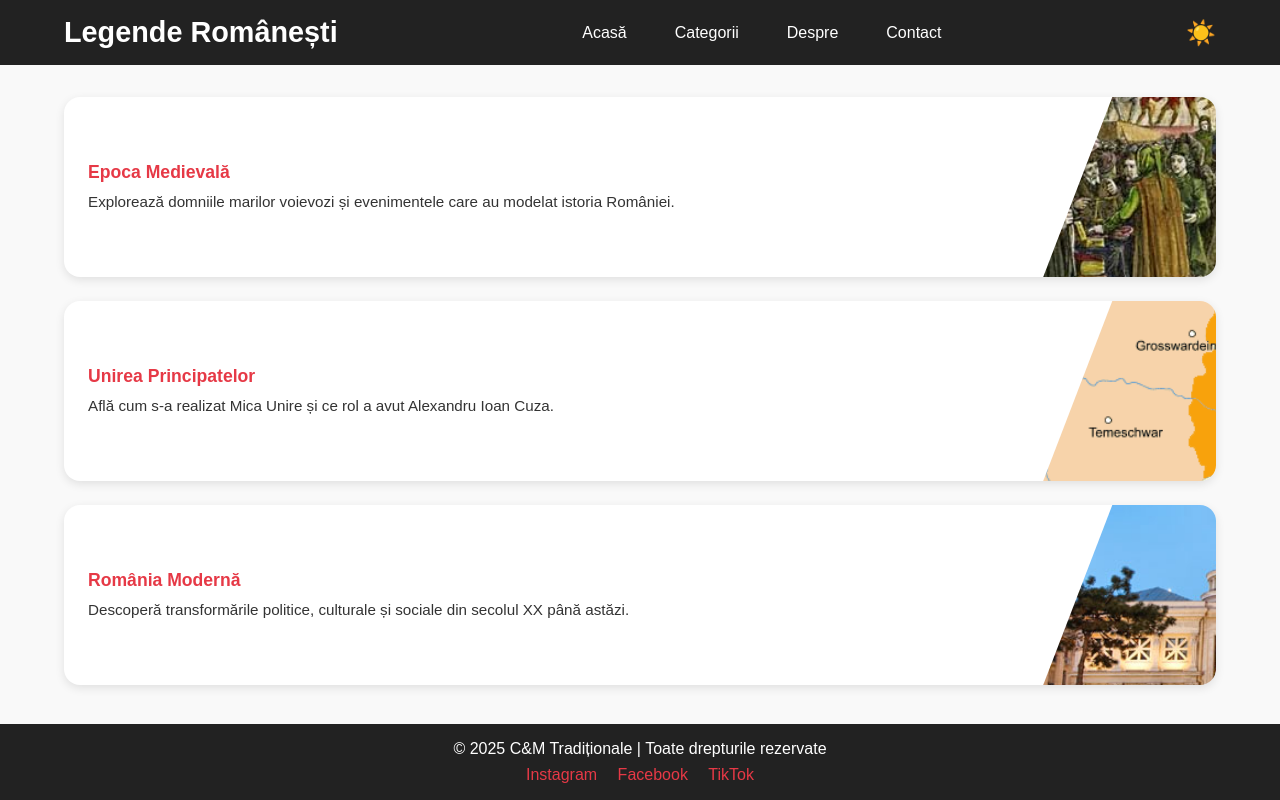
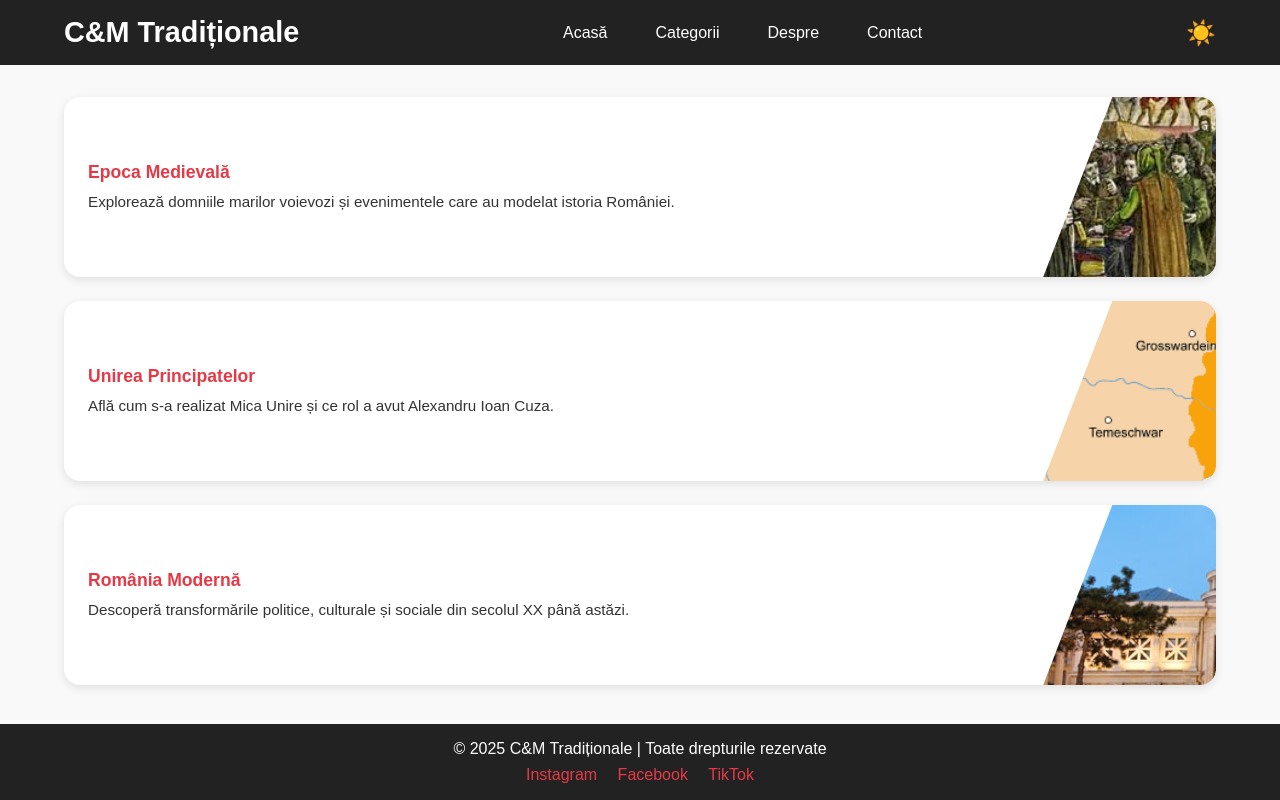
Before and after one commit to Barbu-F/legende-romanesti, a plain HTML site: page index.html in a window 1280 px wide. Drawn offline with Linux system fonts and the light colour scheme.

Commit message:
Add files via upload

```diff
--- a/index.html
+++ b/index.html
@@ -3,13 +3,13 @@
 <head>
   <meta charset="UTF-8" />
   <meta name="viewport" content="width=device-width, initial-scale=1.0" />
-  <title>Legende Românești</title>
+  <title>Curiozități și mistere Tradiționale</title>
   <link rel="stylesheet" href="style.css" />
 </head>
 <body>
   <header>
     <div class="container">
-      <h1 class="logo"><a href="index.html">Legende Românești</a></h1>
+      <h1 class="logo"><a href="index.html">C&M Tradiționale</a></h1>
     <nav>
   <ul class="nav-links">
     <li><a href="index.html">Acasă</a></li>
```
